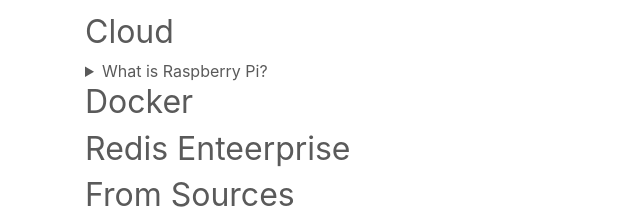
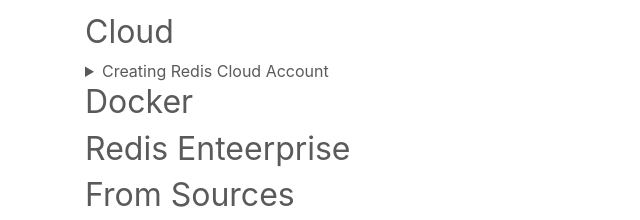
Before and after one commit to redis-developer/redis-developer-old, an Eleventy site: page content/get-started/01-db-create.md in a window 1280 px wide. Shown: the part 179-399 px from the top of the page, 0-640 px from the left. Built offline with nearby package versions, Linux system fonts and the light colour scheme; Eleventy itself is replaced by a stand-in of ours; files that its build step writes are made by us from their sources.

Commit message:
Update 01-db-create.md

```diff
--- a/content/get-started/01-db-create.md
+++ b/content/get-started/01-db-create.md
@@ -11,7 +11,7 @@ This page explain the db creation process.
 ## Cloud
 
 <details>
-  <summary>What is Raspberry Pi? </summary>
+  <summary> Creating Redis Cloud Account </summary>
   To get started with Redis Cloud Essential, visit https://redislabs.com/try-redis-modules-for-free and fill out the details:
 
   </table>
```
